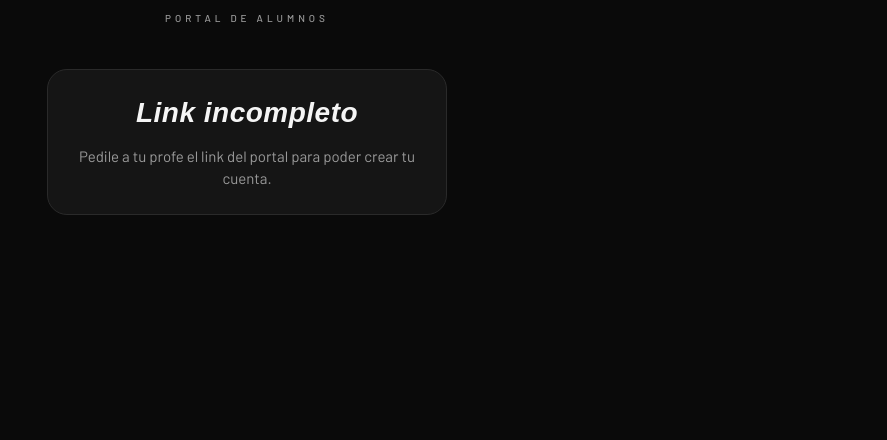
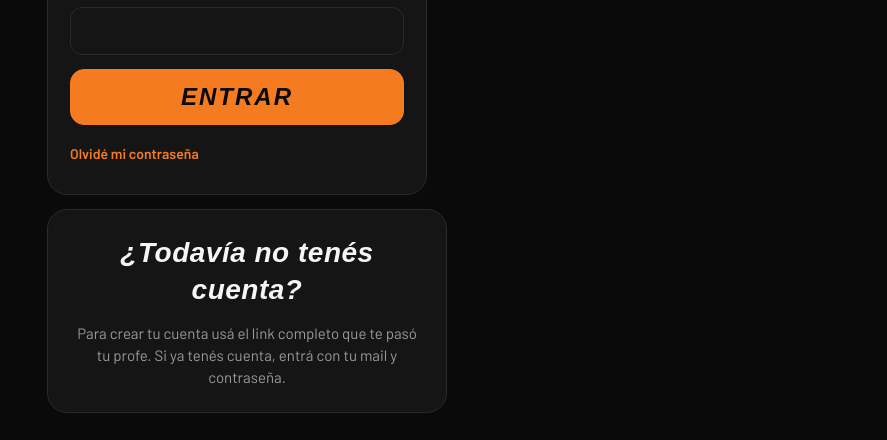
Before and after one commit to fabriziotagliabue31-star/Blazar-Team, a plain HTML site: page atleta.html in a window 1280 px wide. Shown: the part 360-800 px from the top of the page, without its empty margins (393-1280 px from the left). Drawn offline with nearby package versions, Linux system fonts and the light colour scheme; a web font is replaced by a local one.

Commit message:
Update atleta.html

```diff
--- a/atleta.html
+++ b/atleta.html
@@ -437,7 +437,7 @@ img.lgl{display:none}
     </form>
 
     <div class="pst" id="pNoGym" hidden>
-      <h1>Link incompleto</h1><p>Pedile a tu profe el link del portal para poder crear tu cuenta.</p>
+      <h1>¿Todavía no tenés cuenta?</h1><p>Para crear tu cuenta usá el link completo que te pasó tu profe. Si ya tenés cuenta, entrá con tu mail y contraseña.</p>
     </div>
   </div>
 </section>
@@ -521,7 +521,13 @@ function setMode(m){
   ['login','signup','forgot','reset'].forEach(function(k){var f=$('f'+k.charAt(0).toUpperCase()+k.slice(1));if(f)f.hidden=k!==m;});
   $err.textContent='';
 }
-function mostrarLogin(m){show('login');$msg.textContent='';setMode(m||'login');if(!SLUG){['fLogin','fSignup','fForgot','fReset'].forEach(function(i){$(i).hidden=true;});$('pNoGym').hidden=false;}}
+function mostrarLogin(m){
+  show('login');$msg.textContent='';
+  if(!SLUG&&m==='signup')m='login';
+  setMode(m||'login');
+  var sl=document.querySelector('#fLogin [data-k=signup]');if(sl)sl.hidden=!SLUG;
+  $('pNoGym').hidden=!!SLUG||m==='reset';
+}
 function estadoUI(w,txt){
   show('estado');['pPend','pRech','pErr'].forEach(function(i){$(i).hidden=true;});
   $(w).hidden=false;if(txt)$('eMsg').textContent=txt;$('eGym').textContent=GYMN;
```
